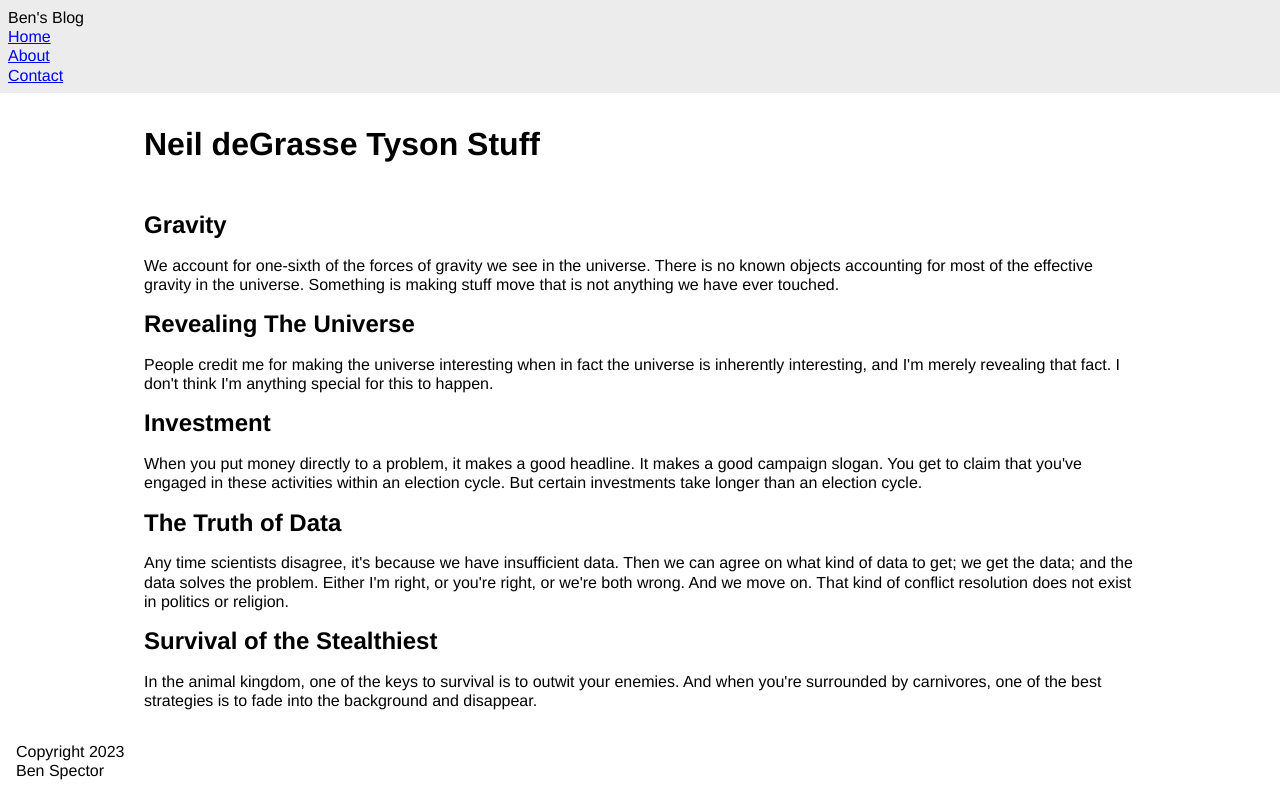
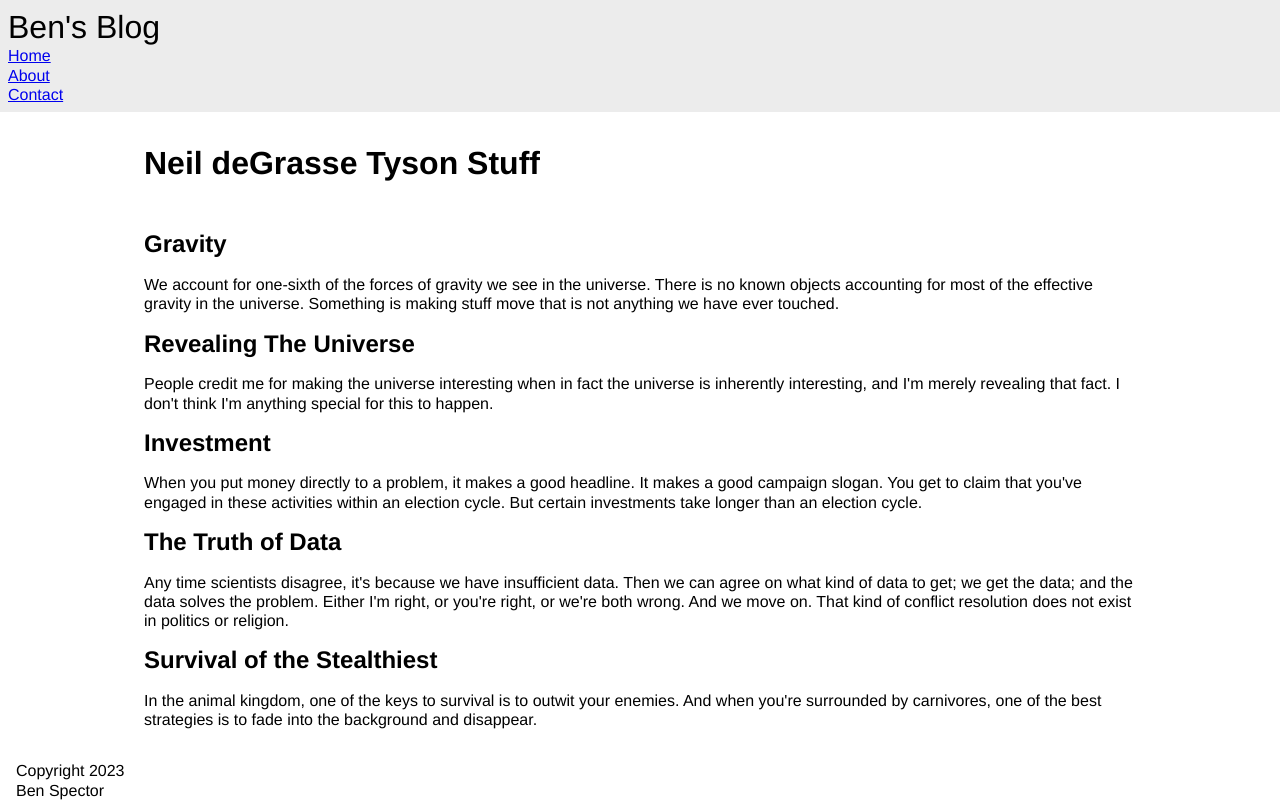
Before and after one commit to The-Marcy-Lab-School/2-3-1-flexbox, a plain HTML site: page 1-navbar/index.html in a window 1280 px wide. Drawn offline with Linux system fonts and the light colour scheme.

Commit message:
changing font size of  header logo

```diff
--- a/1-navbar/index.css
+++ b/1-navbar/index.css
@@ -31,6 +31,9 @@ nav ul {
   list-style: none;
 }
 
+#header-logo {
+  font-size: 2rem;
+}
 
 /* Main Content Styles */
 p {
```
